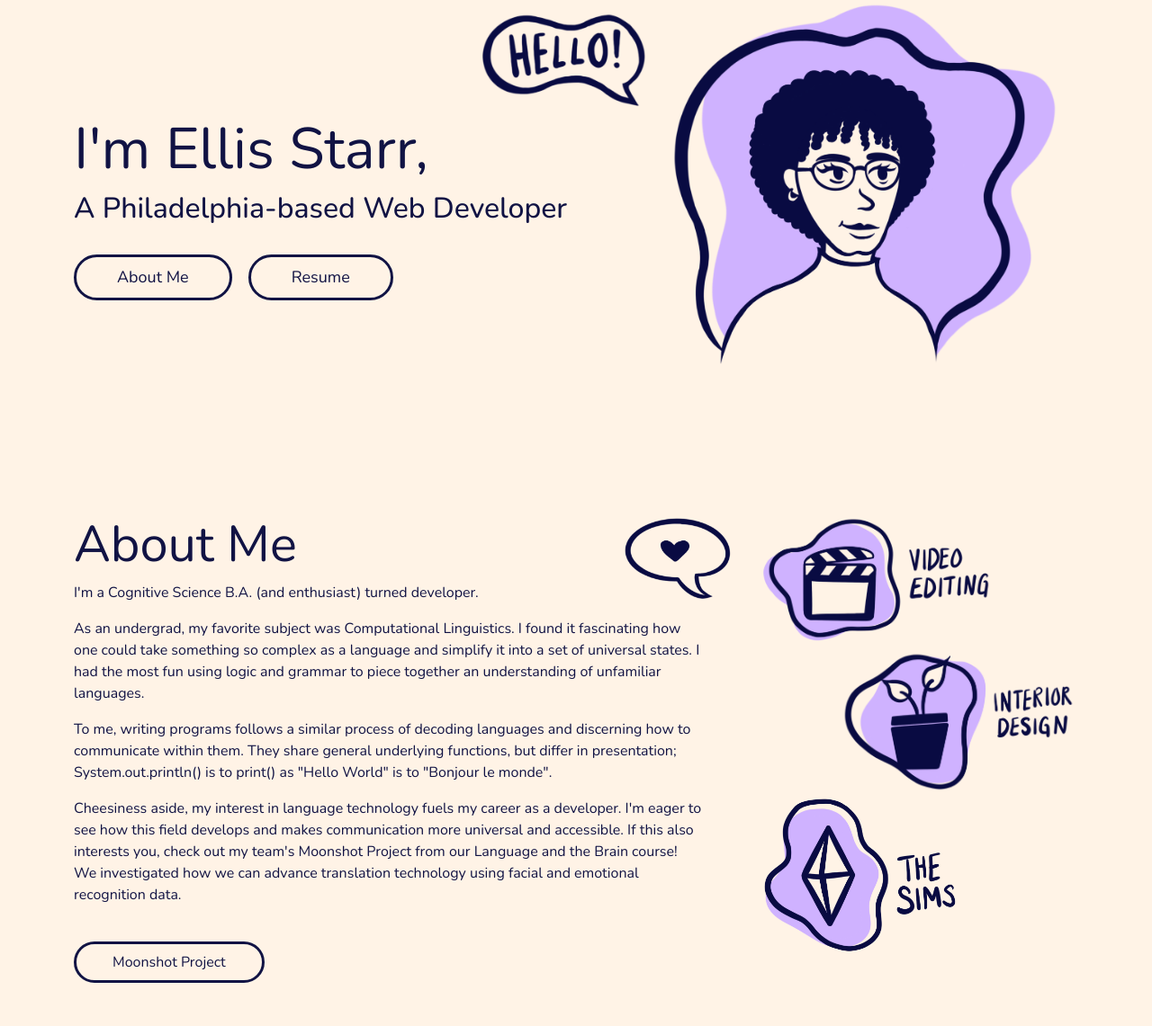
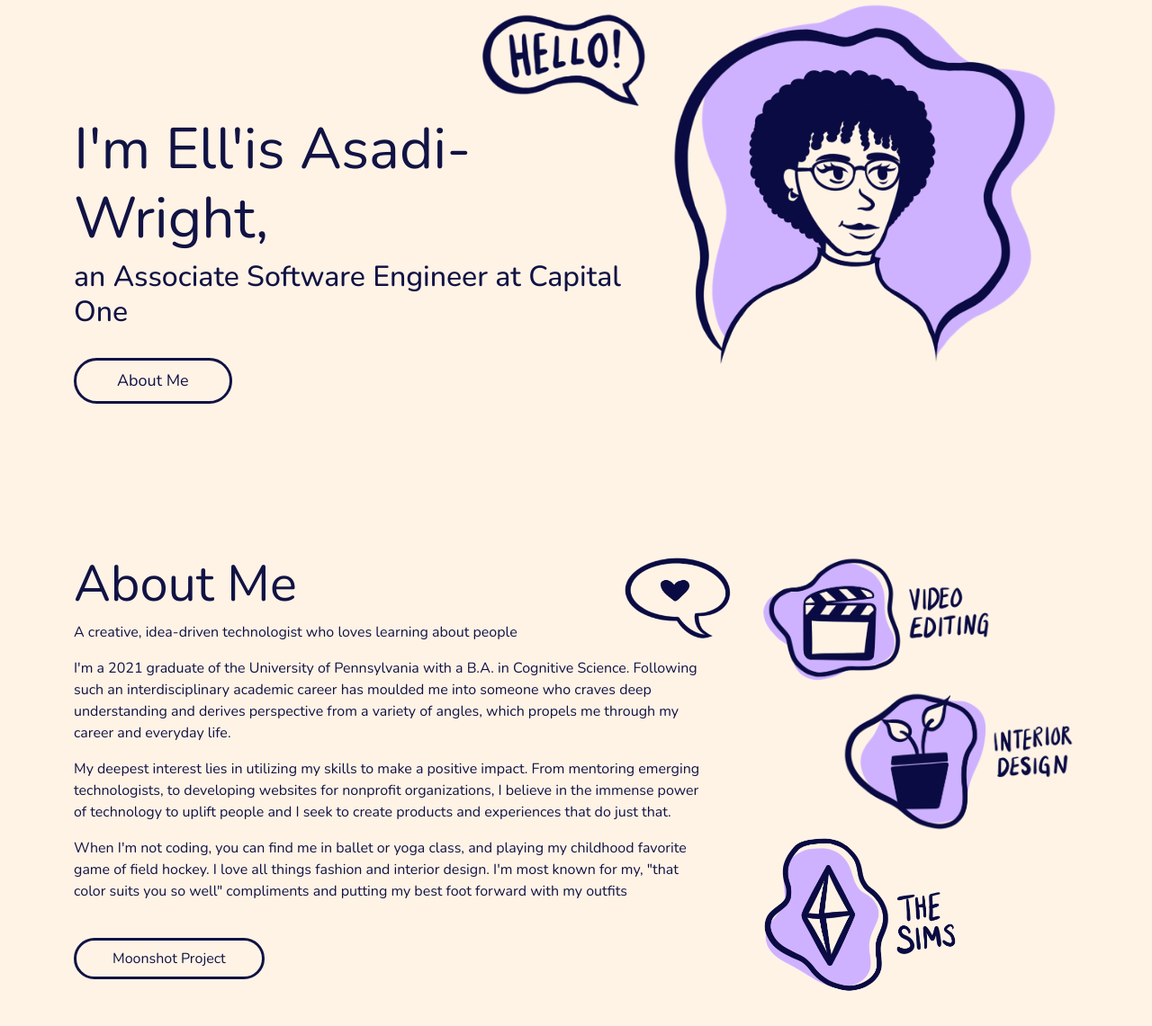
Before and after one commit to ellisaw/ellisaw.github.io, a plain HTML site: page index.html in a window 1280 px wide. Shown: the part 125-1266 px from the top of the page at 90% size. Drawn offline with nearby package versions, Linux system fonts and the light colour scheme.

Commit message:
Update home and about sections

```diff
--- a/index.html
+++ b/index.html
@@ -40,12 +40,12 @@
           <div class="col-sm-7">
             <img class="bubble float-end" src="bubble-1.png">
             <br style="clear:both" />
-            <h1 class="display-3">I'm <span>Ellis Starr</span>,</h1>
-            <h2>A Philadelphia-based Web Developer</h2>
+            <h1 class="display-3">I'm <span>Ell'is Asadi-Wright</span>,</h1>
+            <h2>an Associate Software Engineer at Capital One</h2>
             <table class="button-table">
               <tr>
                 <td><a href="#about"><div class="button wide-padding hover-button right-margin-button">About Me</div></a></td>
-                <td><a href="resume.pdf" target="_blank"><div class="button wide-padding hover-button">Resume</div></a></td>
+                <!-- <td><a href="resume.pdf" target="_blank"><div class="button wide-padding hover-button">Resume</div></a></td> -->
               </tr>
             </table>
           </div>
@@ -62,10 +62,10 @@
             <img class="bubble float-end" src="bubble-2.png" id="about-bubble">
             <h2 class="display-4">About Me</h2>
             <div id="about-content">
-              <p>I'm a Cognitive Science B.A. (and enthusiast) turned developer.</p>
-              <p>As an undergrad, my favorite subject was Computational Linguistics. I found it fascinating how one could take something so complex as a language and simplify it into a set of universal states. I had the most fun using logic and grammar to piece together an understanding of unfamiliar languages.</p>
-              <p>To me, writing programs follows a similar process of decoding languages and discerning how to communicate within them. They share general underlying functions, but differ in presentation; System.out.println() is to print() as "Hello World" is to "Bonjour le monde".</p>
-              <p>Cheesiness aside, my interest in language technology fuels my career as a developer. I'm eager to see how this field develops and makes communication more universal and accessible. If this also interests you, check out my team's Moonshot Project from our Language and the Brain course! We investigated how we can advance translation technology using facial and emotional recognition data.</p>
+              <p>A creative, idea-driven technologist who loves learning about people</p>
+              <p>I'm a 2021 graduate of the University of Pennsylvania with a B.A. in Cognitive Science. Following such an interdisciplinary academic career has moulded me into someone who craves deep understanding and derives perspective from a variety of angles, which propels me through my career and everyday life.</p>
+              <p>My deepest interest lies in utilizing my skills to make a positive impact. From mentoring emerging technologists, to developing websites for nonprofit organizations, I believe in the immense power of technology to uplift people and I seek to create products and experiences that do just that. </p>
+              <p>When I'm not coding, you can find me in ballet or yoga class, and playing my childhood favorite game of field hockey. I love all things fashion and interior design. I'm most known for my, "that color suits you so well" compliments and putting my best foot forward with my outfits </p>
               <br>
               <a href="http://languageandthebrain.org/MiKE" target="_blank" class="button-link" id="moonshot-button-link"><div class="button wide-padding">Moonshot Project</div></a>
             </div>
```
